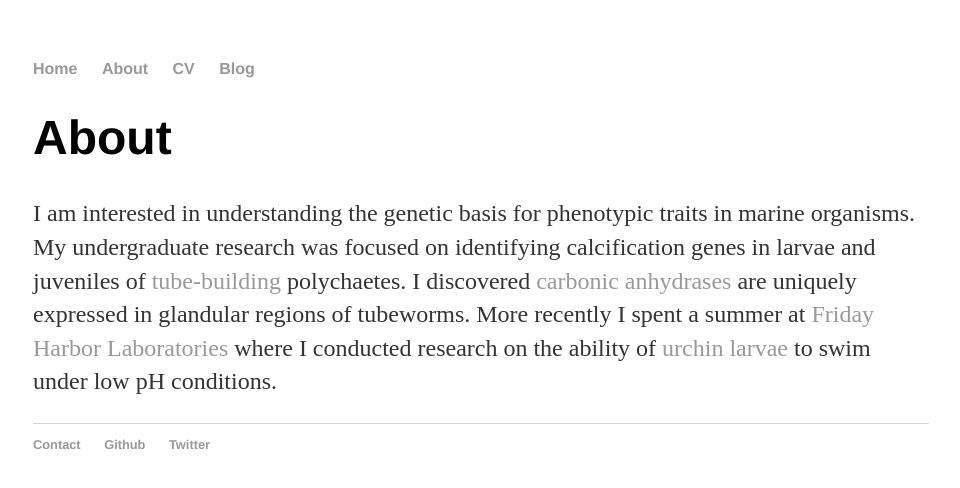
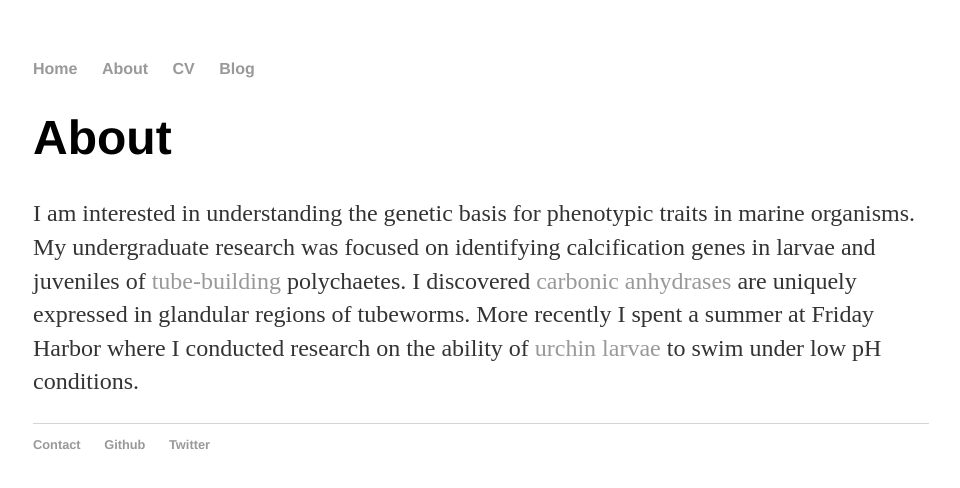
Before and after one commit to gbatzel/gbatzel, a Jekyll site: the page built from about/index.html, in a window 1280 px wide. Shown: the top 488 px of the page, without its empty margins (159-1119 px from the left). Built offline with Jekyll 4.4.1, drawn with Linux system fonts in a browser that asks for light colours.

Commit message:
Update index.html

```diff
--- a/about/index.html
+++ b/about/index.html
@@ -5,5 +5,5 @@
 
 		<div class="about">
 			<h1>About</h1>
-			<p>I am interested in understanding the genetic basis for phenotypic traits in marine organisms. My undergraduate research was focused on identifying calcification genes in larvae and juveniles of <a href="https://en.wikipedia.org/wiki/Serpulidae">tube-building</a> polychaetes. I discovered <a href="https://gbatzel.github.io/2016/10/27/Carbonic-anhydrases-in-tubeworms.html">carbonic anhydrases</a> are uniquely expressed in glandular regions of tubeworms.  More recently I spent a summer at <a href="http://depts.washington.edu/fhl">Friday Harbor Laboratories</a> where I conducted research on the ability of <a href="https://gbatzel.github.io/2016/11/13/Can-larvae-sense-differences-in-pH.html">urchin larvae</a> to swim under low pH conditions.</p>
+			<p>I am interested in understanding the genetic basis for phenotypic traits in marine organisms. My undergraduate research was focused on identifying calcification genes in larvae and juveniles of <a href="https://en.wikipedia.org/wiki/Serpulidae">tube-building</a> polychaetes. I discovered <a href="https://gbatzel.github.io/2016/10/27/Carbonic-anhydrases-in-tubeworms.html">carbonic anhydrases</a> are uniquely expressed in glandular regions of tubeworms.  More recently I spent a summer at Friday Harbor where I conducted research on the ability of <a href="https://gbatzel.github.io/2016/11/13/Can-larvae-sense-differences-in-pH.html">urchin larvae</a> to swim under low pH conditions.</p>
 		</div>
```
